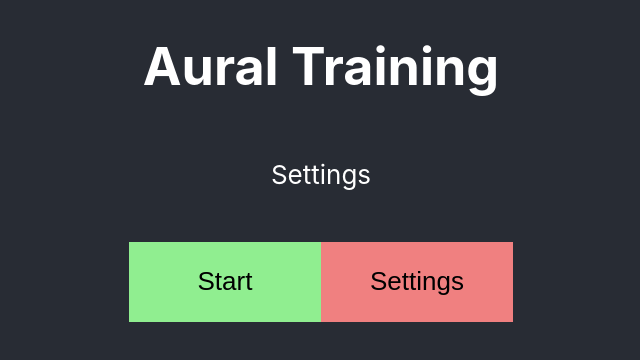
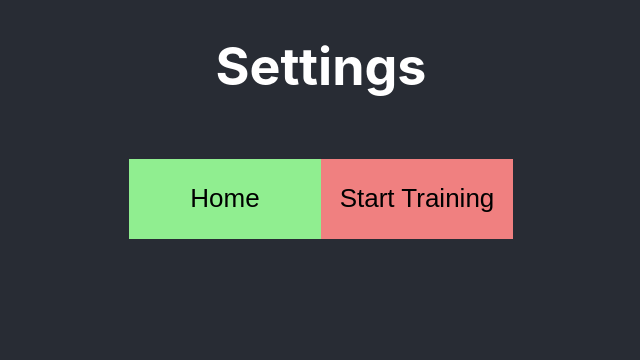
Before and after one commit to OU-HCI-18/aural-skills, a React (Create React App) app: page /settings in a window 1280 px wide. Shown: the top 360 px of the page, without its empty margins (319-959 px from the left). Built offline with nearby package versions, Linux system fonts and the light colour scheme.

Commit message:
changed buttons around for settings

```diff
--- a/src/App.css
+++ b/src/App.css
@@ -25,8 +25,8 @@
   border: black;
 }
 
-.Results-table {
-  padding: 20px;
+.Results-table-cell {
+  padding: 10px;
 }
 
 .Note-header {
--- a/src/settings.js
+++ b/src/settings.js
@@ -7,16 +7,16 @@ function Settings() {
   return (
     <div className="App">
       <header className="App-header">
-        <h1>Aural Training</h1>
-        <p>Settings</p>
+        <h1>Settings</h1>
       <p>
+        <NavLink to='/'>
+          <button className="App-button colorGreen">Home</button>
+        </NavLink>
         <NavLink to='/train'>
-          <button className="App-button colorGreen">Start</button>
-        </NavLink>
-        <NavLink to='/settings'>
-          <button className="App-button colorCoral">Settings</button>
+          <button className="App-button colorCoral">Start Training</button>
         </NavLink>
       </p>
+
       </header>
     </div>
   );
```
